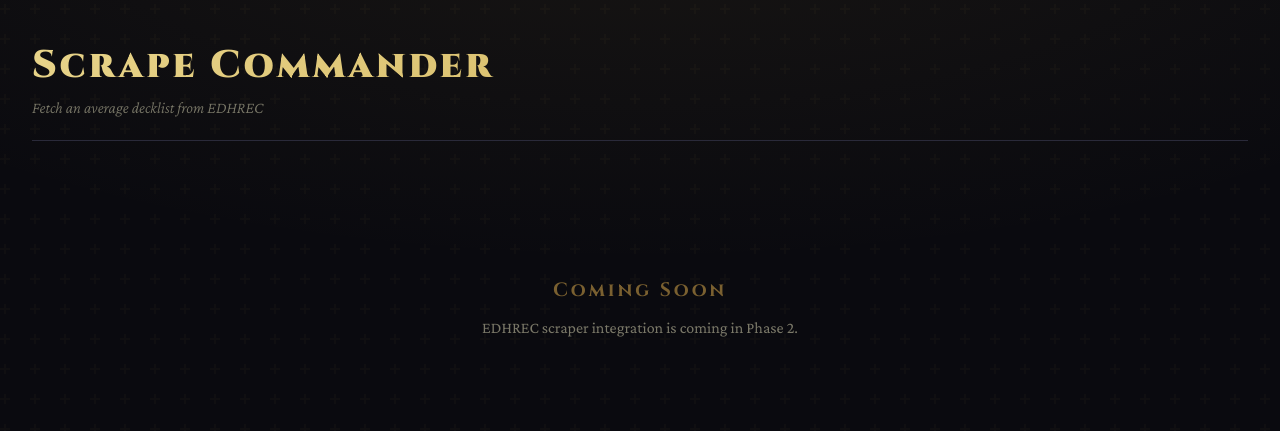
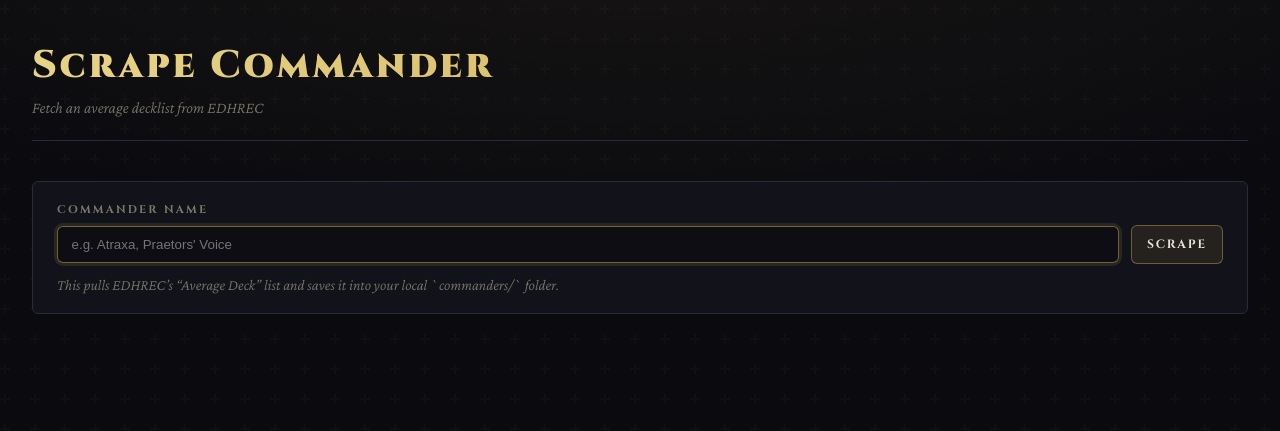
Before and after one commit to RiGraMa/deckMaster, a Flask app: page /scrape in a window 1280 px wide. Shown: the part 56-487 px from the top of the page. Run offline with Flask 3, Linux system fonts and the light colour scheme.

Commit message:
feat: implement EDHREC scraper functionality
- Add scraping logic to fetch average decklists from EDHREC
- Implement slugification for commander names
- Create functions to save decklists as CSV files in the local commanders directory
- Update commander.html to include a form for user input and display errors
- Enhance styling for forms and alerts in static/style.css

```diff
--- a/requirements.txt
+++ b/requirements.txt
@@ -3,6 +3,5 @@ requests==2.32.3
 click==8.1.7
 itsdangerous==2.2.0
 Jinja2==3.1.4
-requests==2.31.0
 Werkzeug==3.0.3
 Flask==3.0.3
--- a/routes/commander.py
+++ b/routes/commander.py
@@ -2,16 +2,102 @@
 DeckMaster Web - Commander Blueprint
 
 Routes for scraping and managing commander decklists from EDHREC.
-Scraper logic will be integrated from deckmaster.py in Phase 2.
+Scraper logic integrated from deckmaster.py.
 
 Author: Ricardo Martins
 Repository: https://github.com/RiGraMa/deckMaster
 routes/commander.py
 """
 
-from flask import Blueprint, render_template
+import csv
+import json
+import os
+import re
+import urllib.parse
+
+import requests
+from bs4 import BeautifulSoup
+from flask import Blueprint, render_template, request, current_app, redirect, url_for
 
 commander_bp = Blueprint("commander", __name__)
+
+
+# ── Scraper ───────────────────────────────────────────────────────────────────
+def _slugify_commander_name(name: str) -> str:
+    name = (name or "").strip()
+    name = name.replace(",", "").replace("'", "")
+    name = re.sub(r"\s+", "-", name)
+    return name.lower()
+
+
+def scrape_edhrec_average_deck(commander_name: str):
+    """
+    Return (rows, url) where rows is list of dicts: [{quantity:int, name:str}, ...]
+    Raises ValueError on expected scrape failures.
+    """
+    slug = _slugify_commander_name(commander_name)
+    if not slug:
+        raise ValueError("Commander name cannot be empty.")
+
+    encoded = urllib.parse.quote(slug)
+    url = f"https://edhrec.com/average-decks/{encoded}"
+
+    resp = requests.get(url, timeout=20, headers={"User-Agent": "DeckMaster/1.0"})
+    resp.raise_for_status()
+
+    soup = BeautifulSoup(resp.text, "html.parser")
+    next_data = soup.find("script", {"id": "__NEXT_DATA__", "type": "application/json"})
+    if not next_data or not next_data.string:
+        raise ValueError("Could not find EDHREC deck data on the page.")
+
+    try:
+        data = json.loads(next_data.string)
+    except json.JSONDecodeError as e:
+        raise ValueError(f"Could not parse EDHREC data ({e}).")
+
+    page_data = data.get("props", {}).get("pageProps", {}).get("data", {})
+    decklist = page_data.get("deck", [])
+    if not decklist:
+        raise ValueError("Decklist not found in EDHREC data (commander may be invalid).")
+
+    rows = []
+    for line in decklist:
+        parts = str(line).split(" ", 1)
+        if len(parts) != 2:
+            continue
+        qty_str, card_name = parts[0].strip(), parts[1].strip()
+        try:
+            qty = int(qty_str)
+        except ValueError:
+            qty = 1
+        if card_name:
+            rows.append({"quantity": qty, "name": card_name})
+
+    if not rows:
+        raise ValueError("EDHREC returned an empty decklist.")
+
+    return rows, url
+
+
+def save_deck_to_commander_folder(commander_name: str, rows):
+    """
+    Persist decklist to commanders/ so it shows up in Collection view.
+    Returns created commander folder name (relative to commanders dir).
+    """
+    slug = _slugify_commander_name(commander_name)
+    commanders_dir = current_app.config["COMMANDERS_DIR"]
+    folder_name = f"{slug} (EDHREC)"
+    folder_path = os.path.join(commanders_dir, folder_name)
+    os.makedirs(folder_path, exist_ok=True)
+
+    csv_path = os.path.join(folder_path, f"{folder_name}.csv")
+    with open(csv_path, mode="w", newline="", encoding="utf-8") as f:
+        writer = csv.writer(f)
+        writer.writerow(["Quantity", "Name"])
+        for row in rows:
+            writer.writerow([row["quantity"], row["name"]])
+
+    return folder_name
 
 
 # ── Routes ────────────────────────────────────────────────────────────────────
@@ -19,6 +105,20 @@ commander_bp = Blueprint("commander", __name__)
 def scrape():
     """
     Scrape a commander decklist from EDHREC.
-    Phase 2 — not yet implemented.
     """
     return render_template("commander.html")
+
+
+@commander_bp.route("/scrape", methods=["POST"])
+def scrape_post():
+    commander_name = (request.form.get("commander_name") or "").strip()
+    try:
+        rows, url = scrape_edhrec_average_deck(commander_name)
+        folder_name = save_deck_to_commander_folder(commander_name, rows)
+        return redirect(url_for("collection.deck", commander_folder=folder_name))
+    except Exception as e:
+        return render_template(
+            "commander.html",
+            error=str(e),
+            commander_name=commander_name,
+        )
--- a/static/style.css
+++ b/static/style.css
@@ -377,6 +377,88 @@ body {
   padding: 2rem 0;
 }
 
+/* ── Forms / panels ─────────────────────────────────────────────────────────── */
+.panel {
+  background: var(--surface);
+  border: 1px solid var(--border);
+  border-radius: 6px;
+  padding: 1.25rem 1.5rem;
+}
+
+.form-label {
+  display: block;
+  font-family: 'Cinzel', serif;
+  font-size: 0.7rem;
+  letter-spacing: 0.2em;
+  text-transform: uppercase;
+  color: var(--text-dim);
+  margin-bottom: 0.5rem;
+}
+
+.form-row {
+  display: flex;
+  gap: 0.75rem;
+  align-items: center;
+  flex-wrap: wrap;
+}
+
+input[type="text"] {
+  flex: 1 1 360px;
+  min-width: 260px;
+  background: rgba(0,0,0,0.25);
+  border: 1px solid var(--border);
+  color: var(--text);
+  padding: 0.65rem 0.85rem;
+  border-radius: 6px;
+  outline: none;
+}
+
+input[type="text"]:focus {
+  border-color: rgba(201,168,76,0.55);
+  box-shadow: 0 0 0 3px rgba(201,168,76,0.12);
+}
+
+.btn {
+  border: 1px solid rgba(201,168,76,0.45);
+  background: rgba(201,168,76,0.10);
+  color: var(--text);
+  padding: 0.65rem 0.95rem;
+  border-radius: 6px;
+  font-family: 'Cinzel', serif;
+  font-size: 0.75rem;
+  letter-spacing: 0.15em;
+  text-transform: uppercase;
+  cursor: pointer;
+  transition: transform 0.1s, background 0.2s, border-color 0.2s;
+}
+
+.btn:hover {
+  background: rgba(201,168,76,0.16);
+  border-color: rgba(201,168,76,0.70);
+}
+
+.btn:active { transform: translateY(1px); }
+
+.form-hint {
+  margin-top: 0.75rem;
+  color: var(--text-dim);
+  font-style: italic;
+  font-size: 0.95rem;
+}
+
+.alert {
+  margin-top: 1rem;
+  padding: 0.9rem 1rem;
+  border-radius: 6px;
+  border: 1px solid var(--border);
+}
+
+.alert-error {
+  border-color: rgba(201,76,76,0.35);
+  background: var(--red-bg);
+  color: var(--text);
+}
+
 /* ── Coming soon placeholder ────────────────────────────────────────────────── */
 .coming-soon {
   text-align: center;
--- a/templates/commander.html
+++ b/templates/commander.html
@@ -9,9 +9,29 @@
   <p>Fetch an average decklist from EDHREC</p>
 </div>
 
-<div class="coming-soon">
-  <h2>Coming Soon</h2>
-  <p>EDHREC scraper integration is coming in Phase 2.</p>
+<div class="panel">
+  <form method="POST" action="{{ url_for('commander.scrape_post') }}" class="scrape-form">
+    <label class="form-label" for="commander_name">Commander name</label>
+    <div class="form-row">
+      <input
+        id="commander_name"
+        name="commander_name"
+        type="text"
+        placeholder="e.g. Atraxa, Praetors' Voice"
+        value="{{ commander_name or '' }}"
+        required
+        autofocus
+      />
+      <button class="btn" type="submit">Scrape</button>
+    </div>
+    <p class="form-hint">This pulls EDHREC’s “Average Deck” list and saves it into your local `commanders/` folder.</p>
+  </form>
+
+  {% if error %}
+    <div class="alert alert-error">
+      <strong>Scrape failed.</strong> {{ error }}
+    </div>
+  {% endif %}
 </div>
 
 {% endblock %}
```
